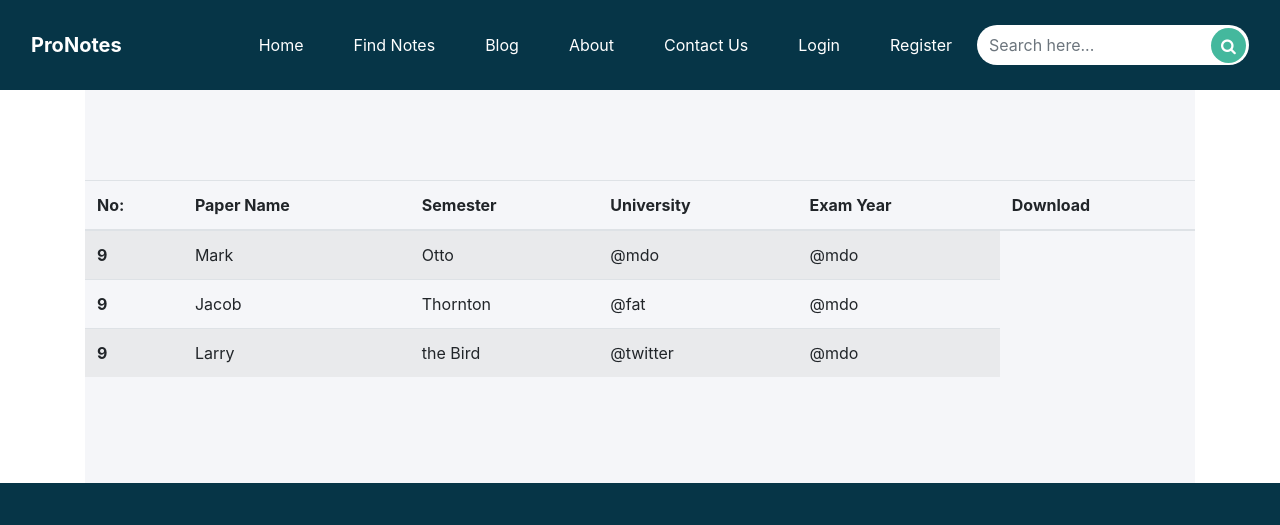
After one commit to amalKuttuz/QuestionBank, a Django app: page /download in a window 1280 px wide. The commit adds this page. Shown: the top 525 px of the page. Run offline with Django 4.2, Linux system fonts and the light colour scheme; some libraries are stand-ins or nearby versions.

```diff
--- a/upload/templates/base.html
+++ b/upload/templates/base.html
@@ -18,7 +18,7 @@
 
 <body>
     <nav class="navbar navbar-expand-lg navbar-dark bg-dark">
-        <a class="navbar-brand" href="{% url 'home' %}">QBank</a>
+        <a class="navbar-brand" href="{% url 'index' %}">QBank</a>
         <button class="navbar-toggler" type="button" data-toggle="collapse" data-target="#navbarSupportedContent"
             aria-controls="navbarSupportedContent" aria-expanded="false" aria-label="Toggle navigation">
             <span class="navbar-toggler-icon"></span>
--- a/upload/urls.py
+++ b/upload/urls.py
@@ -1,9 +1,10 @@
 from django.urls import path
 from .import views
 from django.contrib.auth import views as auth_views
-
+from user.views import home
 urlpatterns = [
     path('/', views.home, name='home'),
+    path('home',home, name='index'),
     path('/add', views.add_book, name='add_book'),
     path('/update/<int:pk>',views.modify_book,name="update"),
     path('/delete/<int:pk>/', views.delete_book, name='delete_book'),
--- /dev/null
+++ b/user/templates/download.html
@@ -0,0 +1,47 @@
+{% extends 'theme.html' %}
+
+{% block content %}
+<section class="blog_section layout_padding">
+<table class="table table-striped">
+
+    <thead>
+      <tr>
+        <th scope="col">No:</th>
+        <th scope="col">Paper Name</th>
+        <th scope="col">Semester</th>
+        <th scope="col">University</th>
+        <th scope="col">Exam Year</th>
+        <th scope="col">Download</th>
+
+      </tr>
+    </thead>
+    <tbody>
+      <tr>
+        <th scope="row">{{i}}</th>
+        <td>Mark</td>
+        <td>Otto</td>
+        <td>@mdo</td>
+        <td>@mdo</td>
+
+      </tr>
+      <tr>
+        <th scope="row">{{i}}</th>
+        <td>Jacob</td>
+        <td>Thornton</td>
+        <td>@fat</td>
+        <td>@mdo</td>
+
+      </tr>
+      <tr>
+        <th scope="row">{{i}}</th>
+        <td>Larry</td>
+        <td>the Bird</td>
+        <td>@twitter</td>
+        <td>@mdo</td>
+
+      </tr>
+    </tbody>
+
+  </table>
+</section>
+{% endblock %}
--- a/user/templates/theme.html
+++ b/user/templates/theme.html
@@ -5,6 +5,7 @@
 
 <head>
   <!-- Basic -->
+
   <meta charset="utf-8" />
   <meta http-equiv="X-UA-Compatible" content="IE=edge" />
   <!-- Mobile Metas -->
@@ -56,7 +57,7 @@
                 <a class="nav-link pl-lg-0" href="/">Home <span class="sr-only">(current)</span></a>
               </li>
               <li class="nav-item">
-                <a class="nav-link" href="#"> Find Notes</a>
+                <a class="nav-link" href="{% url 'download' %}"> Find Notes</a>
               </li>
               <li class="nav-item">
                 <a class="nav-link" href="/blog">Blog</a>
@@ -83,6 +84,13 @@
                 <a class="nav-link" href="{% url 'register' %}">Register</a>
               </li>
 			  {% endif %}
+        {% if request.user.is_superuser %}
+
+			  </li>
+              <li class="nav-item">
+                <a class="nav-link" href="{% url 'adminpanel' %}">Admin Panel</a>
+              </li>
+          {% endif %}
             </ul>
             <from class="search_form">
               <input type="text" class="form-control" placeholder="Search here...">
@@ -193,7 +201,7 @@
     <div class="container">
       <p>
         &copy; <span id="displayYear"></span> All Rights Reserved By
-        <a href="https://html.design/">Free Html Templates</a>
+        <a href="https://html.design/">Amalkuttuz.dev</a>
       </p>
     </div>
   </footer>
--- a/user/urls.py
+++ b/user/urls.py
@@ -1,18 +1,17 @@
 from django.contrib import admin
 from django.urls import path
 from django.contrib.auth import views as auth_views
-
+from upload.views import home
 from user import views as user_views
 
 urlpatterns = [
+    path('adminpanel', home, name='adminpanel'),
     path('admin/', admin.site.urls),
     path('', user_views.home, name='index'),
     path('blog', user_views.blog, name='blog'),
+    path('download', user_views.download, name='download'),
     path('contact', user_views.contact, name='contact'),
     path('about', user_views.about, name='about'),
-
-
-
     path('register/', user_views.register, name='register'),
     path('login/', auth_views.LoginView.as_view(template_name='login.html'), name='login'),
     path('logout/', auth_views.LogoutView.as_view(template_name='logout.html'), name='logoutnow'),
--- a/user/views.py
+++ b/user/views.py
@@ -16,6 +16,11 @@ def about(request):
 
 def blog(request):
     return render(request, 'blog.html')
+
+def download(request):
+    for i in range(10):
+        f={'i':i}
+    return render(request, 'download.html',f)
 
 def register(request):
     if request.method == 'POST':
```
Also changed, not shown: db.sqlite3.
